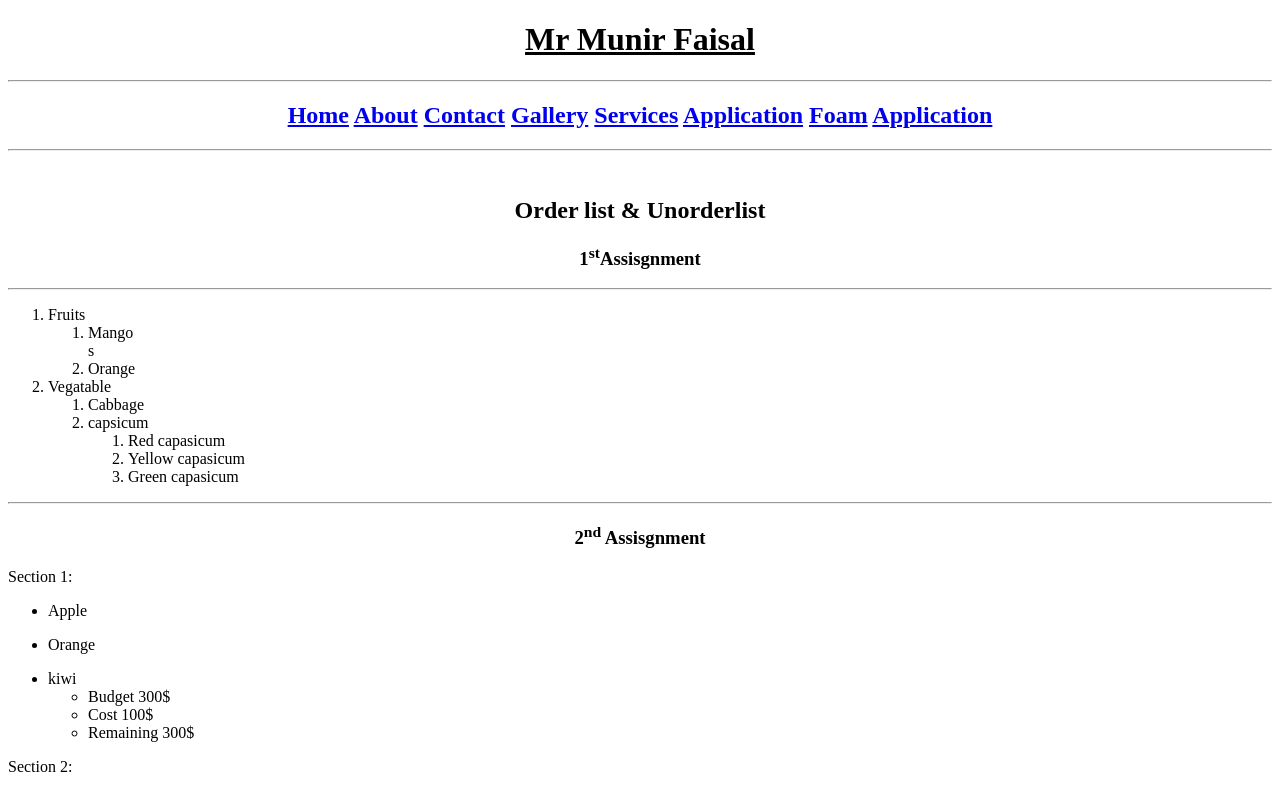
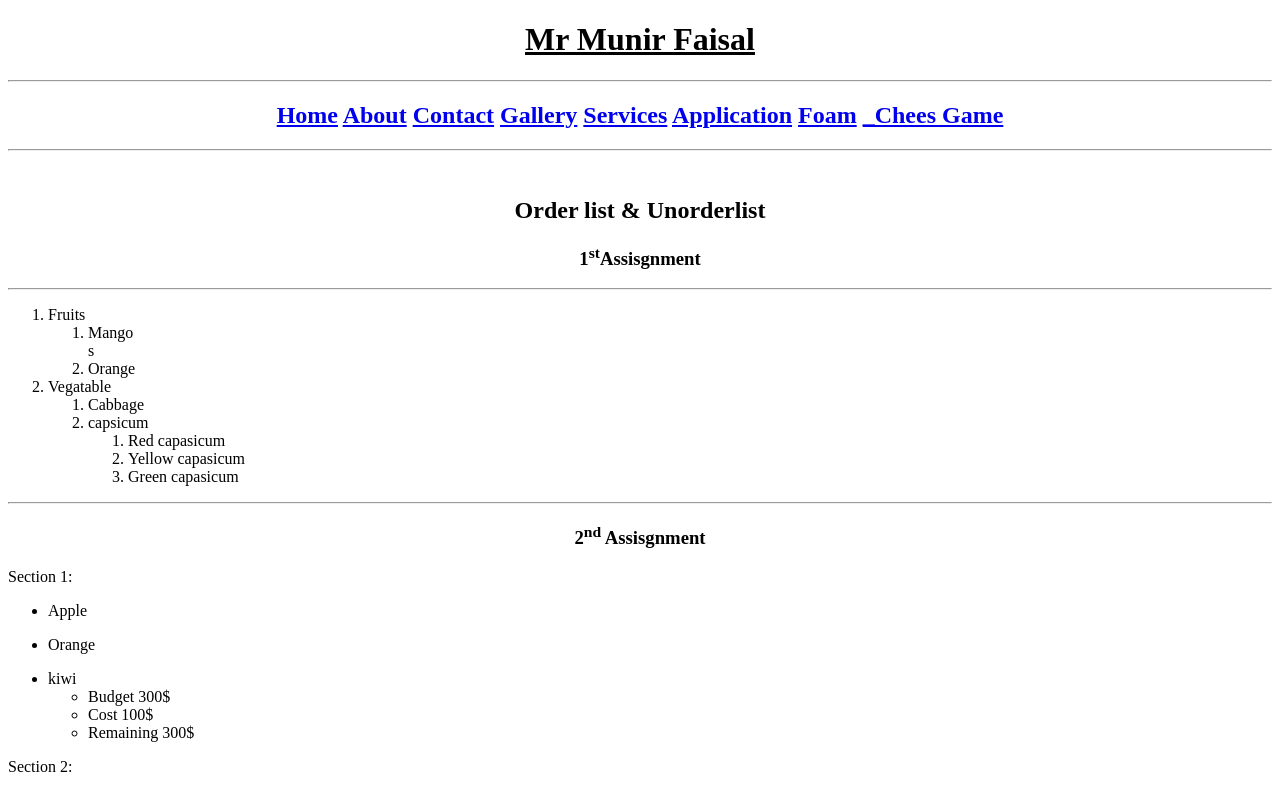
Before and after one commit to mrmunirfaisal11/1-TO-4-ASSISGNMENT-, a plain HTML site: page index.html in a window 1280 px wide. Shown: the top 789 px of the page. Drawn offline with Linux system fonts and the light colour scheme.

Commit message:
index.html

```diff
--- a/index.html
+++ b/index.html
@@ -23,7 +23,7 @@
             <a href="Services.html" target="_blank">Services</a>
             <a href="Application.html" target="_blank">Application</a>
             <a href="Foam" target="_blank">Foam</a>
-            <a href="Chees Game" target="_Chees Game">Application</a>
+            <a href="Chees Game" target="_Chees Game">_Chees Game</a>
 
         </h2>
     </center>
```
